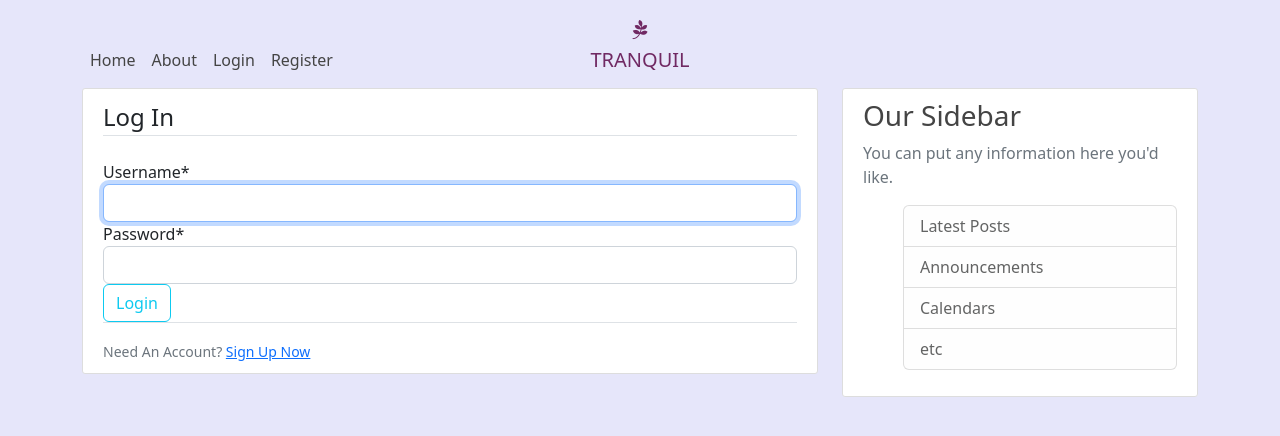
After one commit to Oyindamolabadara/Tranquil, a Django app: page /login/ in a window 1280 px wide. The commit adds this page. Shown: the top 436 px of the page. Run offline with Django 3.2, Linux system fonts and the light colour scheme; some libraries are stand-ins or nearby versions.

Commit message:
Create User Login, Logout and Profile Page

```diff
--- a/blog/templates/blog/base.html
+++ b/blog/templates/blog/base.html
@@ -40,8 +40,13 @@
           <div class="navbar-nav mr-auto">
             <a class="nav-item nav-link" href="{% url 'blog-home' %}">Home</a>
             <a class="nav-item nav-link" href="{% url 'blog-about' %}">About</a>
-            <a class="nav-item nav-link" href="#">Login</a>
-            <a class="nav-item nav-link" href="#">Register</a>
+            {% if user.is_authenticated %}
+              <a class="nav-item nav-link" href="{% url 'profile' %}">Profile</a>
+              <a class="nav-item nav-link" href="{% url 'logout' %}">Logout</a>
+            {% else %}
+              <a class="nav-item nav-link" href="{% url 'login' %}">Login</a>
+              <a class="nav-item nav-link" href="{% url 'register' %}">Register</a>
+            {% endif %}
           </div>
         </div>
         <div class="position-relative top-100 start-50 translate-middle" id="nav-logo">
--- a/tranquil/settings.py
+++ b/tranquil/settings.py
@@ -147,3 +147,6 @@ DEFAULT_FILE_STORAGE = 'cloudinary_storage.storage.MediaCloudinaryStorage'
 DEFAULT_AUTO_FIELD = 'django.db.models.BigAutoField'
 
 CRISPY_TEMPLATE_PACK = 'bootstrap4'
+
+LOGIN_REDIRECT_URL = 'blog-home'
+LOGIN_URL = 'login'
--- a/tranquil/urls.py
+++ b/tranquil/urls.py
@@ -14,12 +14,16 @@ Including another URLconf
     2. Add a URL to urlpatterns:  path('blog/', include('blog.urls'))
 """
 from django.contrib import admin
+from django.contrib.auth import views as auth_views
 from django.urls import path, include
 from users import views as user_views
 
 urlpatterns = [
     path('admin/', admin.site.urls),
     path('register/', user_views.register, name='register'),
+    path('profile/', user_views.profile, name='profile'),
+    path('login/', auth_views.LoginView.as_view(template_name='users/login.html'), name='login'),
+    path('logout/', auth_views.LogoutView.as_view(template_name='users/logout.html'), name='logout'),
     path('', include('blog.urls')),
     path('summernote/', include('django_summernote.urls')),
 
--- /dev/null
+++ b/users/templates/users/login.html
@@ -0,0 +1,21 @@
+{% extends "blog/base.html" %}
+{% load crispy_forms_tags %}
+{% block content %}
+    <div class="content-section">
+        <form method="POST">
+            {% csrf_token %}
+            <fieldset class="form-group">
+                <legend class="border-bottom mb-4">Log In</legend>
+                {{ form|crispy }}
+            </fieldset>
+            <div class="form-group">
+                <button class="btn btn-outline-info" type="submit">Login</button>
+            </div>
+        </form>
+        <div class="border-top pt-3">
+            <small class="text-muted">
+                Need An Account? <a class="ml-2" href="{% url 'register' %}">Sign Up Now</a>
+            </small>
+        </div>
+    </div>
+{% endblock content %}
--- /dev/null
+++ b/users/templates/users/profile.html
@@ -0,0 +1,5 @@
+{% extends "blog/base.html" %}
+{% load crispy_forms_tags %}
+{% block content %}
+    <h2>{{ user.username }}</h2>
+{% endblock content %}
```
Also changed, not shown: users/templates/users/logout.html (added, +9 -0 lines), users/views.py (+7 -2 lines).
